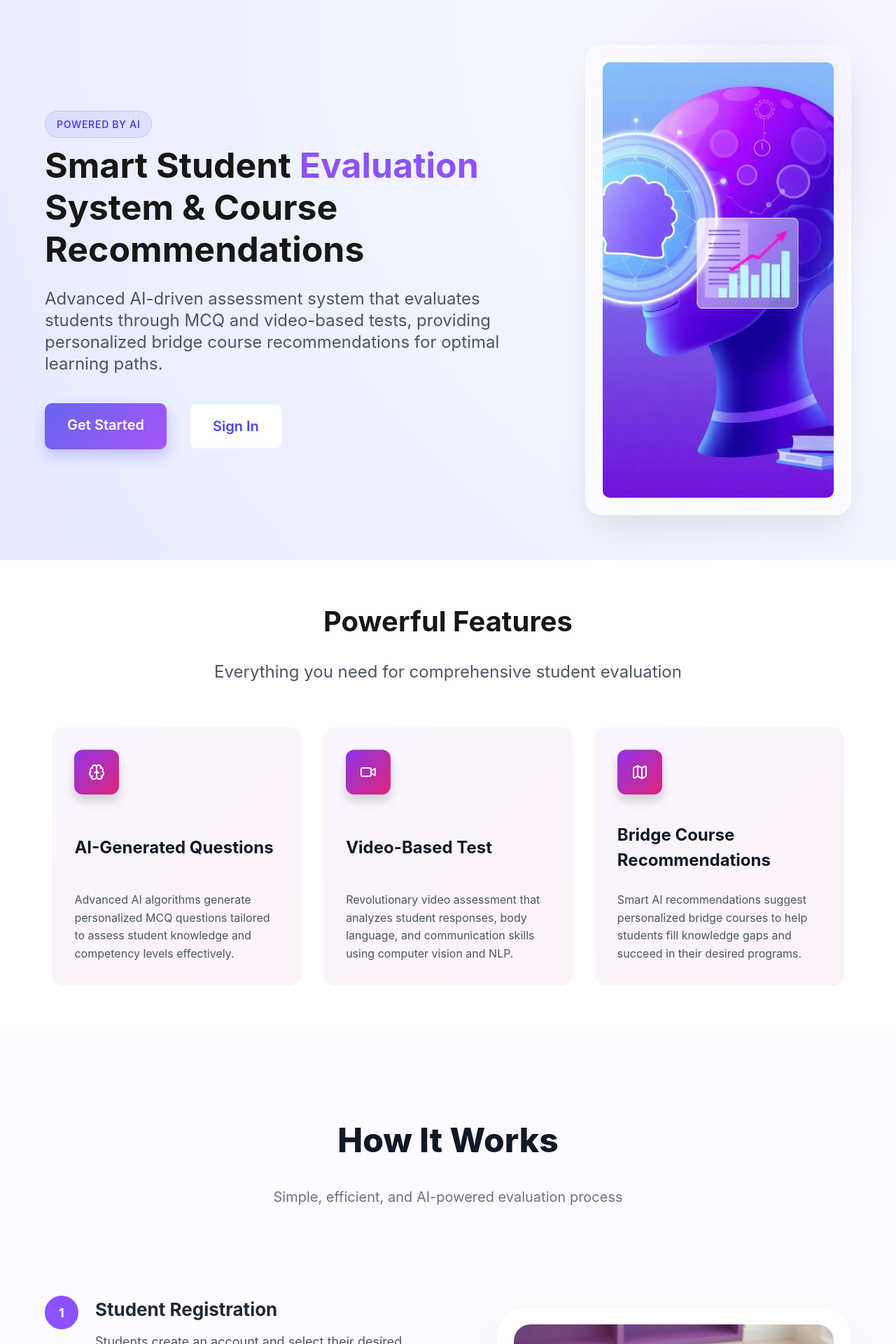
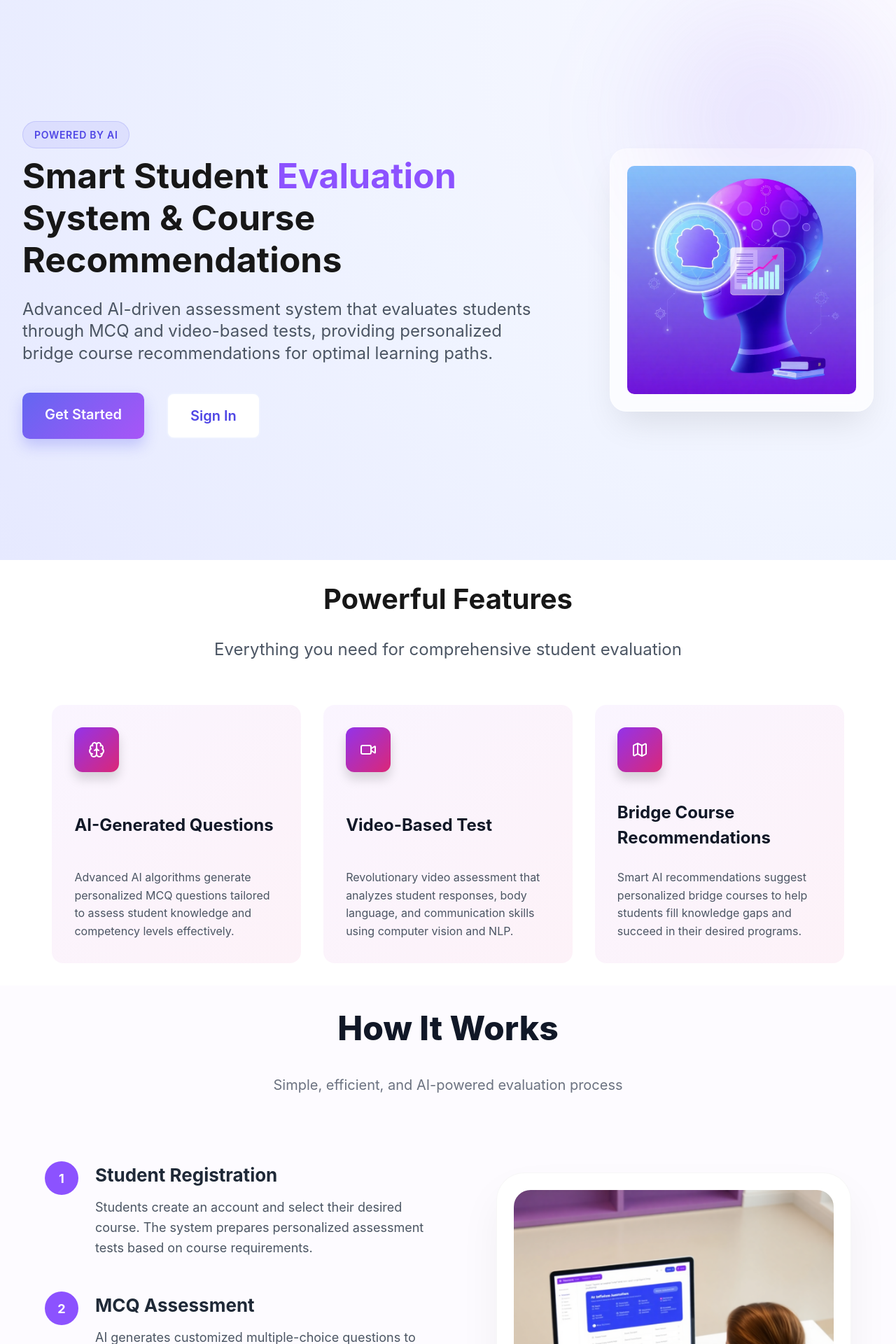
Before and after one commit to komalsavarkar16/AI-Based-Student-Evaluation-System, a Next.js app in the folder frontend/: page / in a window 1280 px wide. Shown: the top 1920 px of the page at 70% size. Built offline with nearby package versions, Linux system fonts and the light colour scheme.

Commit message:
Redesigned home page ui

```diff
--- a/frontend/app/page.tsx
+++ b/frontend/app/page.tsx
@@ -1,8 +1,6 @@
 'use client';
 import styles from "./styles/home.module.css";
 import Link from 'next/link';
-import SchoolIcon from '@mui/icons-material/School';
-import AdminPanelSettingsIcon from '@mui/icons-material/AdminPanelSettings';
 import AIImage from "@/public/assets/images/Landing Page/AI.png";
 import Image from "next/image";
 import { features } from "./utils/featuresData";
--- a/frontend/app/styles/home.module.css
+++ b/frontend/app/styles/home.module.css
@@ -14,9 +14,10 @@
   background: radial-gradient(circle at top right, #fbfaff 0%, #f0f4ff 50%, #e6e9ff 100%);
   position: relative;
   overflow: hidden;
-  padding: 4rem;
+  padding: 2rem;
   min-height: 100vh;
   gap: 2rem;
+  align-items: center;
 }
 
 .badge {
@@ -144,6 +145,8 @@
   border: 1px solid rgba(255, 255, 255, 0.5);
   box-shadow: 0 25px 50px -12px rgba(0, 0, 0, 0.1);
   animation: float 6s ease-in-out infinite;
+  height: 80%;
+  width: 80%;
 }
 
 .imageContainer img {
@@ -158,7 +161,7 @@
   flex-direction: column;
   justify-content: space-between;
   align-items: center;
-  padding: 4rem;
+  padding: 2rem;
   row-gap: 2rem;
 }
 
@@ -231,7 +234,7 @@
   flex-direction: column;
   justify-content: center;
   align-items: center;
-  padding: 8rem 4rem;
+  padding: 2rem 4rem;
   row-gap: 2rem;
   background-color: #FDFBFF;
   position: relative;
@@ -250,7 +253,7 @@
   color: #6B7280;
   font-size: 20px;
   line-height: 130%;
-  margin-bottom: 6rem;
+  margin-bottom: 4rem;
   text-align: center;
 }
 
@@ -332,7 +335,7 @@
 
 .processSection .imageCard img {
   width: 100%;
-  height: auto;
+  height: 100%;
   border-radius: 24px;
   display: block;
 }
```
